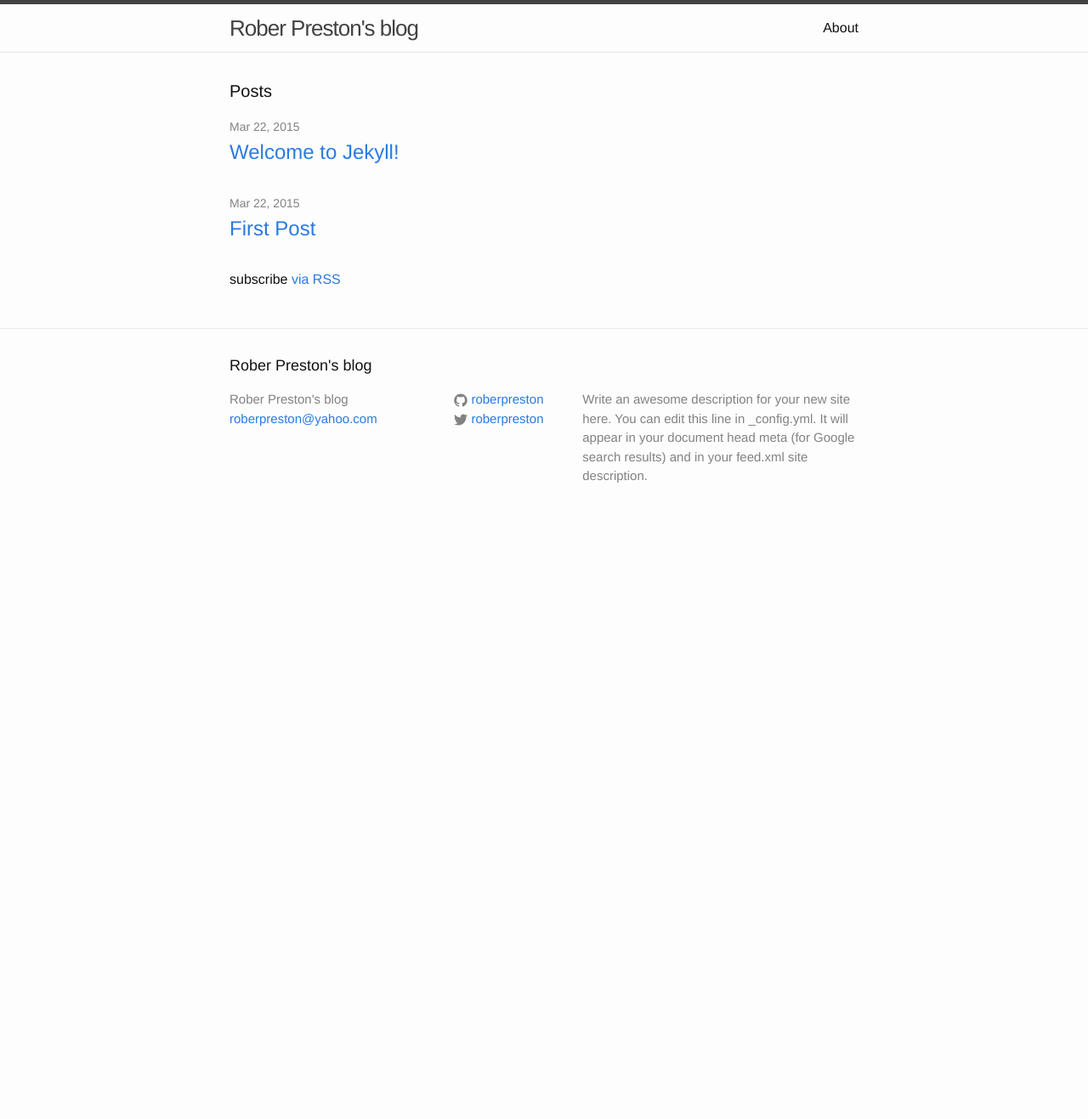
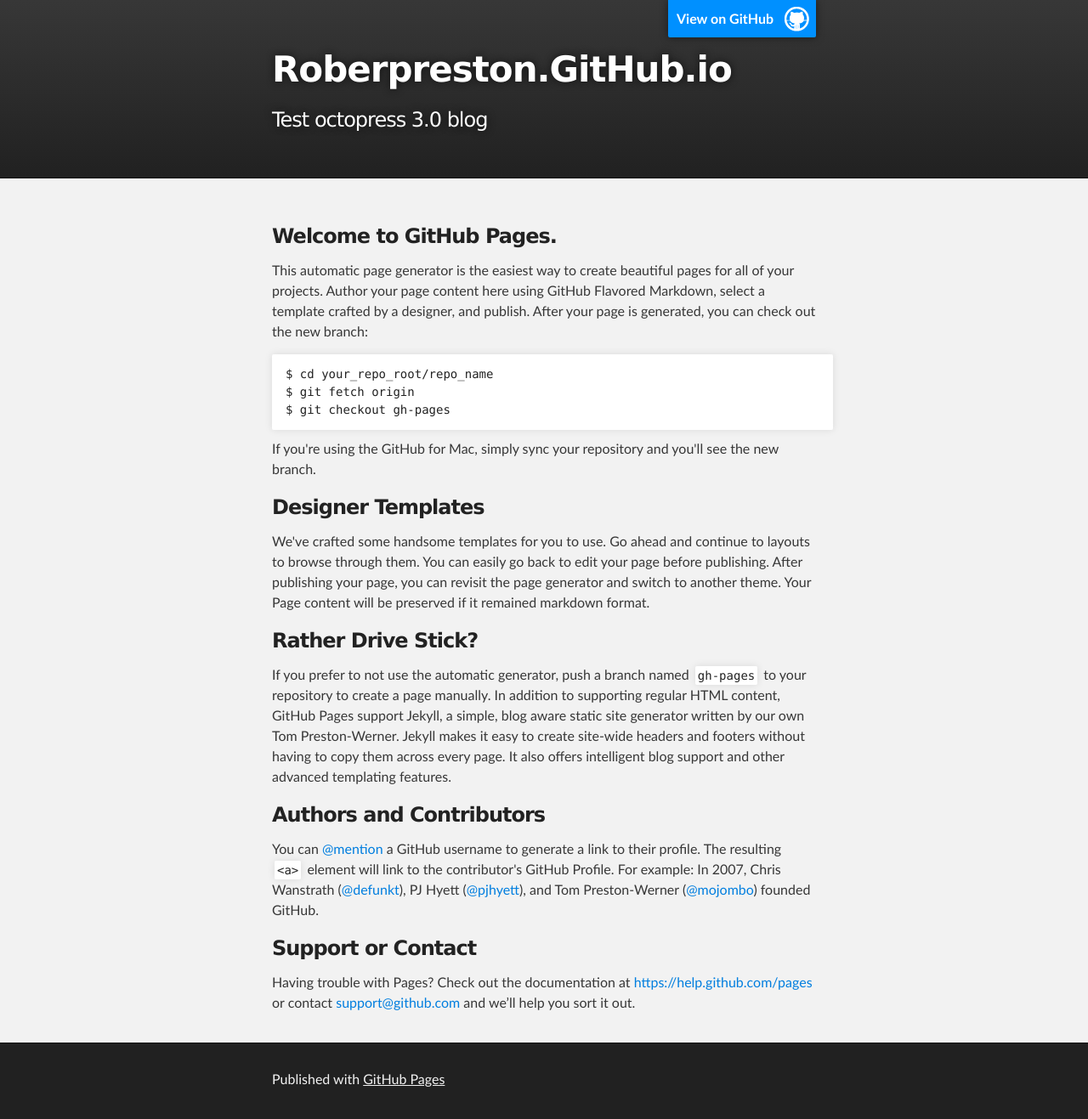
Before and after one commit to roberpreston/roberpreston.github.io, a Jekyll site: the page index.html, which Jekyll copies as it is, in a window 1280 px wide. Shown: the whole page at 85% size. Built offline with Jekyll 4.4.1, drawn with Linux system fonts in a browser that asks for light colours; before the commit the page ends 900 px from its top, so only the background shows below that.

Commit message:
Replace master branch with page content via GitHub

```diff
--- a/index.html
+++ b/index.html
@@ -1,23 +1,74 @@
----
-layout: default
----
+<!DOCTYPE html>
+<html>
 
-<div class="home">
+  <head>
+    <meta charset='utf-8'>
+    <meta http-equiv="X-UA-Compatible" content="chrome=1">
+    <meta name="description" content="Roberpreston.GitHub.io : Test octopress 3.0 blog">
 
-  <h1 class="page-heading">Posts</h1>
+    <link rel="stylesheet" type="text/css" media="screen" href="stylesheets/stylesheet.css">
 
-  <ul class="post-list">
-    {% for post in site.posts %}
-      <li>
-        <span class="post-meta">{{ post.date | date: "%b %-d, %Y" }}</span>
+    <title>Roberpreston.GitHub.io</title>
+  </head>
 
-        <h2>
-          <a class="post-link" href="{{ post.url | prepend: site.baseurl }}">{{ post.title }}</a>
-        </h2>
-      </li>
-    {% endfor %}
-  </ul>
+  <body>
 
-  <p class="rss-subscribe">subscribe <a href="{{ "/feed.xml" | prepend: site.baseurl }}">via RSS</a></p>
+    <!-- HEADER -->
+    <div id="header_wrap" class="outer">
+        <header class="inner">
+          <a id="forkme_banner" href="https://github.com/roberpreston">View on GitHub</a>
 
-</div>
+          <h1 id="project_title">Roberpreston.GitHub.io</h1>
+          <h2 id="project_tagline">Test octopress 3.0 blog</h2>
+
+        </header>
+    </div>
+
+    <!-- MAIN CONTENT -->
+    <div id="main_content_wrap" class="outer">
+      <section id="main_content" class="inner">
+        <h3>
+<a id="welcome-to-github-pages" class="anchor" href="#welcome-to-github-pages" aria-hidden="true"><span class="octicon octicon-link"></span></a>Welcome to GitHub Pages.</h3>
+
+<p>This automatic page generator is the easiest way to create beautiful pages for all of your projects. Author your page content here using GitHub Flavored Markdown, select a template crafted by a designer, and publish. After your page is generated, you can check out the new branch:</p>
+
+<pre><code>$ cd your_repo_root/repo_name
+$ git fetch origin
+$ git checkout gh-pages
+</code></pre>
+
+<p>If you're using the GitHub for Mac, simply sync your repository and you'll see the new branch.</p>
+
+<h3>
+<a id="designer-templates" class="anchor" href="#designer-templates" aria-hidden="true"><span class="octicon octicon-link"></span></a>Designer Templates</h3>
+
+<p>We've crafted some handsome templates for you to use. Go ahead and continue to layouts to browse through them. You can easily go back to edit your page before publishing. After publishing your page, you can revisit the page generator and switch to another theme. Your Page content will be preserved if it remained markdown format.</p>
+
+<h3>
+<a id="rather-drive-stick" class="anchor" href="#rather-drive-stick" aria-hidden="true"><span class="octicon octicon-link"></span></a>Rather Drive Stick?</h3>
+
+<p>If you prefer to not use the automatic generator, push a branch named <code>gh-pages</code> to your repository to create a page manually. In addition to supporting regular HTML content, GitHub Pages support Jekyll, a simple, blog aware static site generator written by our own Tom Preston-Werner. Jekyll makes it easy to create site-wide headers and footers without having to copy them across every page. It also offers intelligent blog support and other advanced templating features.</p>
+
+<h3>
+<a id="authors-and-contributors" class="anchor" href="#authors-and-contributors" aria-hidden="true"><span class="octicon octicon-link"></span></a>Authors and Contributors</h3>
+
+<p>You can <a href="https://github.com/blog/821" class="user-mention">@mention</a> a GitHub username to generate a link to their profile. The resulting <code>&lt;a&gt;</code> element will link to the contributor's GitHub Profile. For example: In 2007, Chris Wanstrath (<a href="https://github.com/defunkt" class="user-mention">@defunkt</a>), PJ Hyett (<a href="https://github.com/pjhyett" class="user-mention">@pjhyett</a>), and Tom Preston-Werner (<a href="https://github.com/mojombo" class="user-mention">@mojombo</a>) founded GitHub.</p>
+
+<h3>
+<a id="support-or-contact" class="anchor" href="#support-or-contact" aria-hidden="true"><span class="octicon octicon-link"></span></a>Support or Contact</h3>
+
+<p>Having trouble with Pages? Check out the documentation at <a href="https://help.github.com/pages">https://help.github.com/pages</a> or contact <a href="mailto:support@github.com">support@github.com</a> and we’ll help you sort it out.</p>
+      </section>
+    </div>
+
+    <!-- FOOTER  -->
+    <div id="footer_wrap" class="outer">
+      <footer class="inner">
+        <p>Published with <a href="https://pages.github.com">GitHub Pages</a></p>
+      </footer>
+    </div>
+
+
+
+  </body>
+</html>
--- /dev/null
+++ b/javascripts/main.js
@@ -0,0 +1 @@
+console.log('This would be the main JS file.');
--- /dev/null
+++ b/stylesheets/pygment_trac.css
@@ -0,0 +1,70 @@
+.highlight .hll { background-color: #ffffcc }
+.highlight  { background: #f0f3f3; }
+.highlight .c { color: #0099FF; font-style: italic } /* Comment */
+.highlight .err { color: #AA0000; background-color: #FFAAAA } /* Error */
+.highlight .k { color: #006699; font-weight: bold } /* Keyword */
+.highlight .o { color: #555555 } /* Operator */
+.highlight .cm { color: #0099FF; font-style: italic } /* Comment.Multiline */
+.highlight .cp { color: #009999 } /* Comment.Preproc */
+.highlight .c1 { color: #0099FF; font-style: italic } /* Comment.Single */
+.highlight .cs { color: #0099FF; font-weight: bold; font-style: italic } /* Comment.Special */
+.highlight .gd { background-color: #FFCCCC; border: 1px solid #CC0000 } /* Generic.Deleted */
+.highlight .ge { font-style: italic } /* Generic.Emph */
+.highlight .gr { color: #FF0000 } /* Generic.Error */
+.highlight .gh { color: #003300; font-weight: bold } /* Generic.Heading */
+.highlight .gi { background-color: #CCFFCC; border: 1px solid #00CC00 } /* Generic.Inserted */
+.highlight .go { color: #AAAAAA } /* Generic.Output */
+.highlight .gp { color: #000099; font-weight: bold } /* Generic.Prompt */
+.highlight .gs { font-weight: bold } /* Generic.Strong */
+.highlight .gu { color: #003300; font-weight: bold } /* Generic.Subheading */
+.highlight .gt { color: #99CC66 } /* Generic.Traceback */
+.highlight .kc { color: #006699; font-weight: bold } /* Keyword.Constant */
+.highlight .kd { color: #006699; font-weight: bold } /* Keyword.Declaration */
+.highlight .kn { color: #006699; font-weight: bold } /* Keyword.Namespace */
+.highlight .kp { color: #006699 } /* Keyword.Pseudo */
+.highlight .kr { color: #006699; font-weight: bold } /* Keyword.Reserved */
+.highlight .kt { color: #007788; font-weight: bold } /* Keyword.Type */
+.highlight .m { color: #FF6600 } /* Literal.Number */
+.highlight .s { color: #CC3300 } /* Literal.String */
+.highlight .na { color: #330099 } /* Name.Attribute */
+.highlight .nb { color: #336666 } /* Name.Builtin */
+.highlight .nc { color: #00AA88; font-weight: bold } /* Name.Class */
+.highlight .no { color: #336600 } /* Name.Constant */
+.highlight .nd { color: #9999FF } /* Name.Decorator */
+.highlight .ni { color: #999999; font-weight: bold } /* Name.Entity */
+.highlight .ne { color: #CC0000; font-weight: bold } /* Name.Exception */
+.highlight .nf { color: #CC00FF } /* Name.Function */
+.highlight .nl { color: #9999FF } /* Name.Label */
+.highlight .nn { color: #00CCFF; font-weight: bold } /* Name.Namespace */
+.highlight .nt { color: #330099; font-weight: bold } /* Name.Tag */
+.highlight .nv { color: #003333 } /* Name.Variable */
+.highlight .ow { color: #000000; font-weight: bold } /* Operator.Word */
+.highlight .w { color: #bbbbbb } /* Text.Whitespace */
+.highlight .mf { color: #FF6600 } /* Literal.Number.Float */
+.highlight .mh { color: #FF6600 } /* Literal.Number.Hex */
+.highlight .mi { color: #FF6600 } /* Literal.Number.Integer */
+.highlight .mo { color: #FF6600 } /* Literal.Number.Oct */
+.highlight .sb { color: #CC3300 } /* Literal.String.Backtick */
+.highlight .sc { color: #CC3300 } /* Literal.String.Char */
+.highlight .sd { color: #CC3300; font-style: italic } /* Literal.String.Doc */
+.highlight .s2 { color: #CC3300 } /* Literal.String.Double */
+.highlight .se { color: #CC3300; font-weight: bold } /* Literal.String.Escape */
+.highlight .sh { color: #CC3300 } /* Literal.String.Heredoc */
+.highlight .si { color: #AA0000 } /* Literal.String.Interpol */
+.highlight .sx { color: #CC3300 } /* Literal.String.Other */
+.highlight .sr { color: #33AAAA } /* Literal.String.Regex */
+.highlight .s1 { color: #CC3300 } /* Literal.String.Single */
+.highlight .ss { color: #FFCC33 } /* Literal.String.Symbol */
+.highlight .bp { color: #336666 } /* Name.Builtin.Pseudo */
+.highlight .vc { color: #003333 } /* Name.Variable.Class */
+.highlight .vg { color: #003333 } /* Name.Variable.Global */
+.highlight .vi { color: #003333 } /* Name.Variable.Instance */
+.highlight .il { color: #FF6600 } /* Literal.Number.Integer.Long */
+
+.type-csharp .highlight .k { color: #0000FF }
+.type-csharp .highlight .kt { color: #0000FF }
+.type-csharp .highlight .nf { color: #000000; font-weight: normal }
+.type-csharp .highlight .nc { color: #2B91AF }
+.type-csharp .highlight .nn { color: #000000 }
+.type-csharp .highlight .s { color: #A31515 }
+.type-csharp .highlight .sc { color: #A31515 }
--- /dev/null
+++ b/stylesheets/stylesheet.css
@@ -0,0 +1,425 @@
+/*******************************************************************************
+Slate Theme for GitHub Pages
+by Jason Costello, @jsncostello
+*******************************************************************************/
+
+@import url(pygment_trac.css);
+
+/*******************************************************************************
+MeyerWeb Reset
+*******************************************************************************/
+
+html, body, div, span, applet, object, iframe,
+h1, h2, h3, h4, h5, h6, p, blockquote, pre,
+a, abbr, acronym, address, big, cite, code,
+del, dfn, em, img, ins, kbd, q, s, samp,
+small, strike, strong, sub, sup, tt, var,
+b, u, i, center,
+dl, dt, dd, ol, ul, li,
+fieldset, form, label, legend,
+table, caption, tbody, tfoot, thead, tr, th, td,
+article, aside, canvas, details, embed,
+figure, figcaption, footer, header, hgroup,
+menu, nav, output, ruby, section, summary,
+time, mark, audio, video {
+  margin: 0;
+  padding: 0;
+  border: 0;
+  font: inherit;
+  vertical-align: baseline;
+}
+
+/* HTML5 display-role reset for older browsers */
+article, aside, details, figcaption, figure,
+footer, header, hgroup, menu, nav, section {
+  display: block;
+}
+
+ol, ul {
+  list-style: none;
+}
+
+table {
+  border-collapse: collapse;
+  border-spacing: 0;
+}
+
+/*******************************************************************************
+Theme Styles
+*******************************************************************************/
+
+body {
+  box-sizing: border-box;
+  color:#373737;
+  background: #212121;
+  font-size: 16px;
+  font-family: 'Myriad Pro', Calibri, Helvetica, Arial, sans-serif;
+  line-height: 1.5;
+  -webkit-font-smoothing: antialiased;
+}
+
+h1, h2, h3, h4, h5, h6 {
+  margin: 10px 0;
+  font-weight: 700;
+  color:#222222;
+  font-family: 'Lucida Grande', 'Calibri', Helvetica, Arial, sans-serif;
+  letter-spacing: -1px;
+}
+
+h1 {
+  font-size: 36px;
+  font-weight: 700;
+}
+
+h2 {
+  padding-bottom: 10px;
+  font-size: 32px;
+  background: url('../images/bg_hr.png') repeat-x bottom;
+}
+
+h3 {
+  font-size: 24px;
+}
+
+h4 {
+  font-size: 21px;
+}
+
+h5 {
+  font-size: 18px;
+}
+
+h6 {
+  font-size: 16px;
+}
+
+p {
+  margin: 10px 0 15px 0;
+}
+
+footer p {
+  color: #f2f2f2;
+}
+
+a {
+  text-decoration: none;
+  color: #007edf;
+  text-shadow: none;
+
+  transition: color 0.5s ease;
+  transition: text-shadow 0.5s ease;
+  -webkit-transition: color 0.5s ease;
+  -webkit-transition: text-shadow 0.5s ease;
+  -moz-transition: color 0.5s ease;
+  -moz-transition: text-shadow 0.5s ease;
+  -o-transition: color 0.5s ease;
+  -o-transition: text-shadow 0.5s ease;
+  -ms-transition: color 0.5s ease;
+  -ms-transition: text-shadow 0.5s ease;
+}
+
+a:hover, a:focus {text-decoration: underline;}
+
+footer a {
+  color: #F2F2F2;
+  text-decoration: underline;
+}
+
+em {
+  font-style: italic;
+}
+
+strong {
+  font-weight: bold;
+}
+
+img {
+  position: relative;
+  margin: 0 auto;
+  max-width: 739px;
+  padding: 5px;
+  margin: 10px 0 10px 0;
+  border: 1px solid #ebebeb;
+
+  box-shadow: 0 0 5px #ebebeb;
+  -webkit-box-shadow: 0 0 5px #ebebeb;
+  -moz-box-shadow: 0 0 5px #ebebeb;
+  -o-box-shadow: 0 0 5px #ebebeb;
+  -ms-box-shadow: 0 0 5px #ebebeb;
+}
+
+p img {
+  display: inline;
+  margin: 0;
+  padding: 0;
+  vertical-align: middle;
+  text-align: center;
+  border: none;
+}
+
+pre, code {
+  width: 100%;
+  color: #222;
+  background-color: #fff;
+
+  font-family: Monaco, "Bitstream Vera Sans Mono", "Lucida Console", Terminal, monospace;
+  font-size: 14px;
+
+  border-radius: 2px;
+  -moz-border-radius: 2px;
+  -webkit-border-radius: 2px;
+}
+
+pre {
+  width: 100%;
+  padding: 10px;
+  box-shadow: 0 0 10px rgba(0,0,0,.1);
+  overflow: auto;
+}
+
+code {
+  padding: 3px;
+  margin: 0 3px;
+  box-shadow: 0 0 10px rgba(0,0,0,.1);
+}
+
+pre code {
+  display: block;
+  box-shadow: none;
+}
+
+blockquote {
+  color: #666;
+  margin-bottom: 20px;
+  padding: 0 0 0 20px;
+  border-left: 3px solid #bbb;
+}
+
+
+ul, ol, dl {
+  margin-bottom: 15px
+}
+
+ul {
+  list-style-position: inside;
+  list-style: disc;
+  padding-left: 20px;
+}
+
+ol {
+  list-style-position: inside;
+  list-style: decimal;
+  padding-left: 20px;
+}
+
+dl dt {
+  font-weight: bold;
+}
+
+dl dd {
+  padding-left: 20px;
+  font-style: italic;
+}
+
+dl p {
+  padding-left: 20px;
+  font-style: italic;
+}
+
+hr {
+  height: 1px;
+  margin-bottom: 5px;
+  border: none;
+  background: url('../images/bg_hr.png') repeat-x center;
+}
+
+table {
+  border: 1px solid #373737;
+  margin-bottom: 20px;
+  text-align: left;
+ }
+
+th {
+  font-family: 'Lucida Grande', 'Helvetica Neue', Helvetica, Arial, sans-serif;
+  padding: 10px;
+  background: #373737;
+  color: #fff;
+ }
+
+td {
+  padding: 10px;
+  border: 1px solid #373737;
+ }
+
+form {
+  background: #f2f2f2;
+  padding: 20px;
+}
+
+/*******************************************************************************
+Full-Width Styles
+*******************************************************************************/
+
+.outer {
+  width: 100%;
+}
+
+.inner {
+  position: relative;
+  max-width: 640px;
+  padding: 20px 10px;
+  margin: 0 auto;
+}
+
+#forkme_banner {
+  display: block;
+  position: absolute;
+  top:0;
+  right: 10px;
+  z-index: 10;
+  padding: 10px 50px 10px 10px;
+  color: #fff;
+  background: url('../images/blacktocat.png') #0090ff no-repeat 95% 50%;
+  font-weight: 700;
+  box-shadow: 0 0 10px rgba(0,0,0,.5);
+  border-bottom-left-radius: 2px;
+  border-bottom-right-radius: 2px;
+}
+
+#header_wrap {
+  background: #212121;
+  background: -moz-linear-gradient(top, #373737, #212121);
+  background: -webkit-linear-gradient(top, #373737, #212121);
+  background: -ms-linear-gradient(top, #373737, #212121);
+  background: -o-linear-gradient(top, #373737, #212121);
+  background: linear-gradient(top, #373737, #212121);
+}
+
+#header_wrap .inner {
+  padding: 50px 10px 30px 10px;
+}
+
+#project_title {
+  margin: 0;
+  color: #fff;
+  font-size: 42px;
+  font-weight: 700;
+  text-shadow: #111 0px 0px 10px;
+}
+
+#project_tagline {
+  color: #fff;
+  font-size: 24px;
+  font-weight: 300;
+  background: none;
+  text-shadow: #111 0px 0px 10px;
+}
+
+#downloads {
+  position: absolute;
+  width: 210px;
+  z-index: 10;
+  bottom: -40px;
+  right: 0;
+  height: 70px;
+  background: url('../images/icon_download.png') no-repeat 0% 90%;
+}
+
+.zip_download_link {
+  display: block;
+  float: right;
+  width: 90px;
+  height:70px;
+  text-indent: -5000px;
+  overflow: hidden;
+  background: url(../images/sprite_download.png) no-repeat bottom left;
+}
+
+.tar_download_link {
+  display: block;
+  float: right;
+  width: 90px;
+  height:70px;
+  text-indent: -5000px;
+  overflow: hidden;
+  background: url(../images/sprite_download.png) no-repeat bottom right;
+  margin-left: 10px;
+}
+
+.zip_download_link:hover {
+  background: url(../images/sprite_download.png) no-repeat top left;
+}
+
+.tar_download_link:hover {
+  background: url(../images/sprite_download.png) no-repeat top right;
+}
+
+#main_content_wrap {
+  background: #f2f2f2;
+  border-top: 1px solid #111;
+  border-bottom: 1px solid #111;
+}
+
+#main_content {
+  padding-top: 40px;
+}
+
+#footer_wrap {
+  background: #212121;
+}
+
+
+
+/*******************************************************************************
+Small Device Styles
+*******************************************************************************/
+
+@media screen and (max-width: 480px) {
+  body {
+    font-size:14px;
+  }
+
+  #downloads {
+    display: none;
+  }
+
+  .inner {
+    min-width: 320px;
+    max-width: 480px;
+  }
+
+  #project_title {
+  font-size: 32px;
+  }
+
+  h1 {
+    font-size: 28px;
+  }
+
+  h2 {
+    font-size: 24px;
+  }
+
+  h3 {
+    font-size: 21px;
+  }
+
+  h4 {
+    font-size: 18px;
+  }
+
+  h5 {
+    font-size: 14px;
+  }
+
+  h6 {
+    font-size: 12px;
+  }
+
+  code, pre {
+    min-width: 320px;
+    max-width: 480px;
+    font-size: 11px;
+  }
+
+}
```
Also changed, not shown: params.json (added, +1 -0 lines), images/bg_hr.png (added), images/blacktocat.png (added), images/icon_download.png (added), images/sprite_download.png (added).
